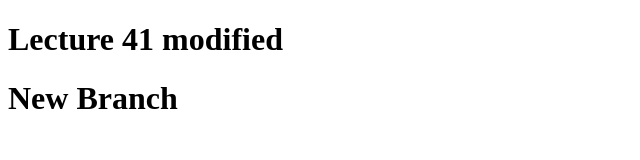
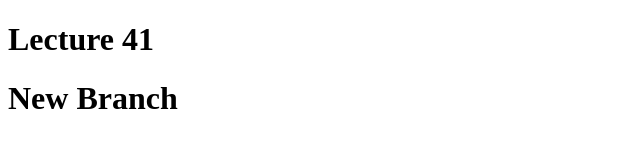
Before and after one commit to KhanAnupamShafi/Javasript, a plain HTML site: page Reactfiles/index.html in a window 1280 px wide. Shown: the whole page, without its empty margins (0-640 px from the left). Drawn offline with Linux system fonts and the light colour scheme.

Commit message:
new branch

```diff
--- a/Reactfiles/index.html
+++ b/Reactfiles/index.html
@@ -7,7 +7,7 @@
   </head>
 
   <body>
-    <h1>Lecture 41 modified</h1>
+    <h1>Lecture 41</h1>
     <h1>New Branch</h1>
   </body>
 </html>
```
